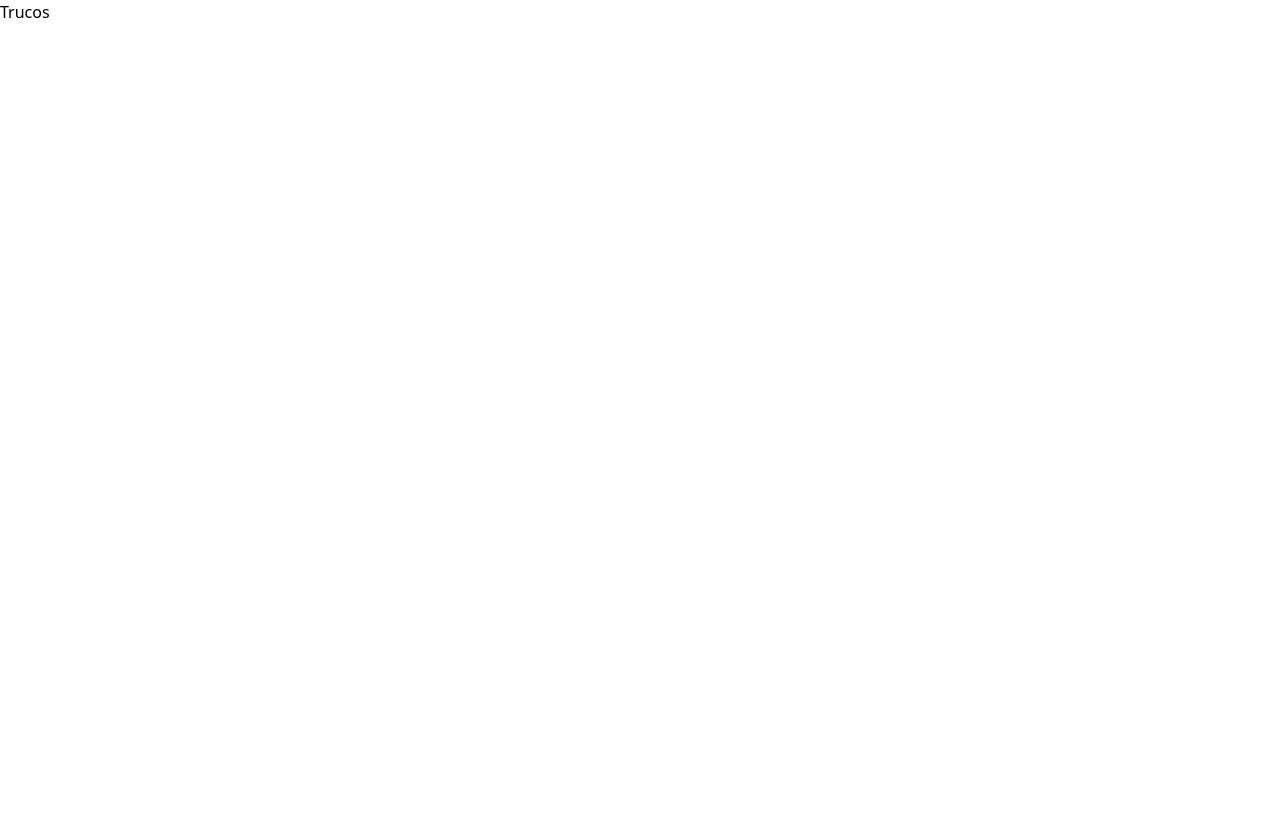
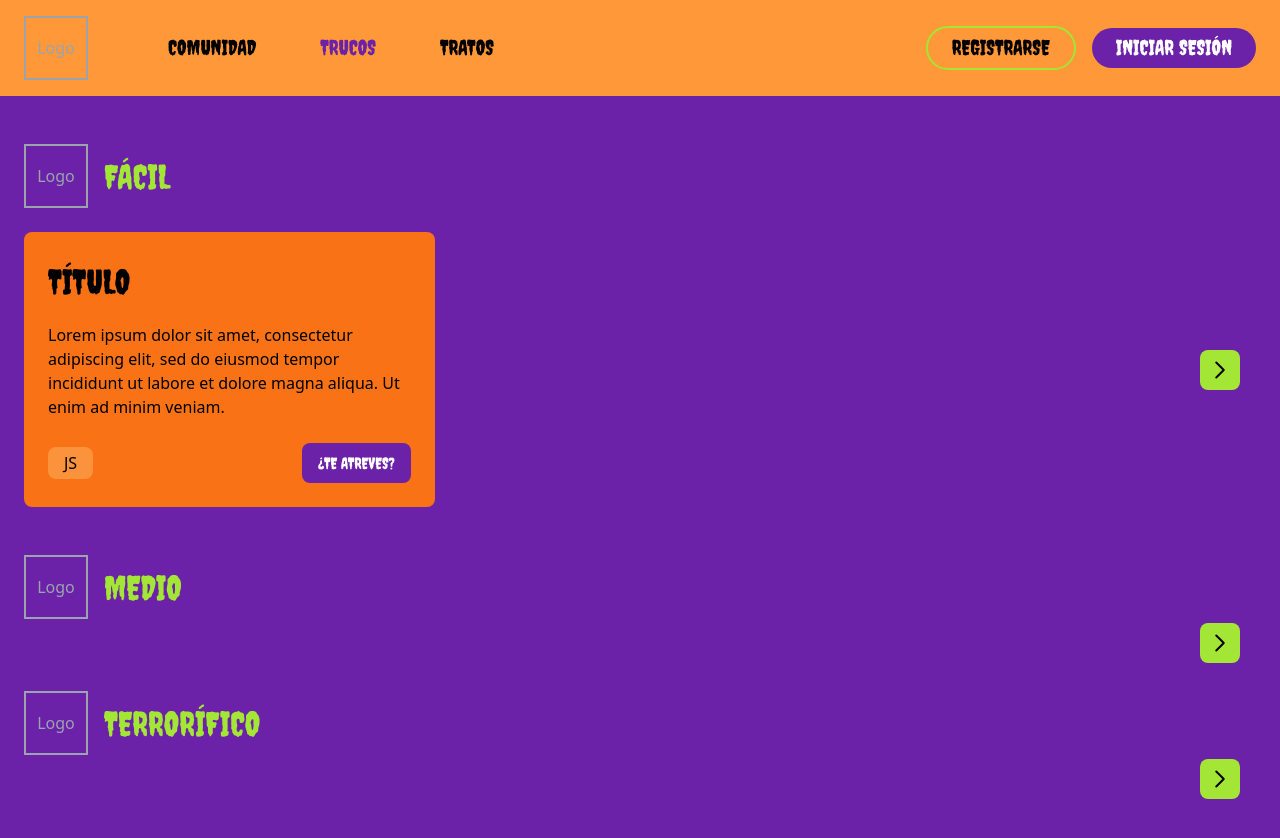
Before and after one commit to JoelDelgado246/TrucoOTrabajo-Junior, a React (Vite) app in the folder packages/Frontend/: page /trucos in a window 1280 px wide. Shown: the top 838 px of the page. Before the commit the page ends 800 px from the top, so only its background shows below. Built offline with nearby package versions, Linux system fonts and the light colour scheme.

Commit message:
Refactor routing in App.jsx and add ChallengeDetail component

```diff
--- a/packages/Frontend/src/App.jsx
+++ b/packages/Frontend/src/App.jsx
@@ -6,6 +6,7 @@ import Trucos from "./pages/Trucos";
 import Tratos from "./pages/Tratos";
 import Login from "./pages/Login";
 import Registro from "./pages/Registro";
+import ChallengeDetail from "./components/trucos/ChallengeDetail";
 
 function App() {
   return (
@@ -13,7 +14,9 @@ function App() {
       <Routes>
         <Route path="/" element={<Home />} />
         <Route path="/comunidad" element={<Comunidad />} />
+        <Route path="/" element={<Home />} />
         <Route path="/trucos" element={<Trucos />} />
+        <Route path="/trucos/:id" element={<ChallengeDetail />} />
         <Route path="/tratos" element={<Tratos />} />
         <Route path="/login" element={<Login />} />
         <Route path="/registro" element={<Registro />} />
--- a/packages/Frontend/src/components/layout/Header.jsx
+++ b/packages/Frontend/src/components/layout/Header.jsx
@@ -23,7 +23,11 @@ export default function Header() {
             </Link>
             <Link
               to="/trucos"
-              className="font-creepster text-[21px] text-black hover:text-purple-800"
+              className={`font-creepster text-[21px] ${
+                location.pathname === "/trucos"
+                  ? "text-purple-800"
+                  : "text-black"
+              } hover:text-purple-800`}
             >
               TRUCOS
             </Link>
--- /dev/null
+++ b/packages/Frontend/src/components/trucos/ChallengeCard.jsx
@@ -0,0 +1,17 @@
+// src/components/trucos/ChallengeCard.jsx
+export default function ChallengeCard({ title, description, language }) {
+  return (
+    <div className="bg-orange-500 rounded-lg p-6 flex flex-col h-full">
+      <h3 className="font-creepster text-[34px] text-black mb-4">{title}</h3>
+      <p className="text-black mb-6 flex-grow">{description}</p>
+      <div className="flex justify-between items-center">
+        <span className="bg-orange-400 text-black px-4 py-1 rounded-lg">
+          {language}
+        </span>
+        <button className="bg-purple-800 text-white font-creepster px-4 py-2 rounded-lg hover:bg-purple-900">
+          ¿TE ATREVES?
+        </button>
+      </div>
+    </div>
+  );
+}
--- /dev/null
+++ b/packages/Frontend/src/components/trucos/ChallengeDetail.jsx
@@ -0,0 +1,60 @@
+// src/pages/challenges/ChallengeDetail.jsx
+import { useParams } from "react-router-dom";
+import Header from "../../components/layout/Header";
+
+export default function ChallengeDetail() {
+  const { id } = useParams();
+
+  return (
+    <div className="min-h-screen">
+      <Header />
+
+      <main className="bg-purple-800 min-h-screen py-12 px-6">
+        <div className="container mx-auto">
+          {/* Encabezado del reto */}
+          <div className="bg-orange-500 rounded-lg p-8 mb-8">
+            <h1 className="font-creepster text-[45px] mb-4">TÍTULO DEL RETO</h1>
+            <div className="flex items-center gap-4 mb-4">
+              <span className="bg-orange-400 text-black px-4 py-1 rounded-lg">
+                JS
+              </span>
+              <span className="text-lime-400 font-creepster">FÁCIL</span>
+            </div>
+            <p className="text-black">Descripción detallada del reto...</p>
+          </div>
+
+          {/* Contenido del reto */}
+          <div className="grid grid-cols-2 gap-8">
+            {/* Instrucciones */}
+            <div className="bg-orange-500 rounded-lg p-8">
+              <h2 className="font-creepster text-[34px] mb-4">INSTRUCCIONES</h2>
+              <ul className="list-disc list-inside space-y-2">
+                <li>Paso 1...</li>
+                <li>Paso 2...</li>
+                <li>Paso 3...</li>
+              </ul>
+            </div>
+
+            {/* Editor/Solución */}
+            <div className="bg-orange-500 rounded-lg p-8">
+              <h2 className="font-creepster text-[34px] mb-4">TU SOLUCIÓN</h2>
+              <div className="bg-gray-900 rounded-lg p-4">
+                <pre className="text-white">
+                  <code>
+                    function tuSolucion(){" "}
+                    {
+                      // Código aquí
+                    }
+                  </code>
+                </pre>
+              </div>
+              <button className="bg-purple-800 text-white font-creepster px-6 py-2 rounded-lg mt-4 hover:bg-purple-900">
+                PROBAR SOLUCIÓN
+              </button>
+            </div>
+          </div>
+        </div>
+      </main>
+    </div>
+  );
+}
--- /dev/null
+++ b/packages/Frontend/src/components/trucos/DifficultySection.jsx
@@ -0,0 +1,53 @@
+// src/components/trucos/DifficultySection.jsx
+import { useState } from "react";
+import ChallengeCard from "./ChallengeCard";
+
+export default function DifficultySection({ title, challenges, titleColor }) {
+  const [currentIndex, setCurrentIndex] = useState(0);
+
+  const nextSlide = () => {
+    setCurrentIndex((prev) => (prev + 1) % Math.ceil(challenges.length / 3));
+  };
+
+  return (
+    <div className="mb-12">
+      <div className="flex items-center gap-4 mb-6">
+        <div className="w-16 h-16 border-2 border-gray-400 flex items-center justify-center">
+          <span className="text-gray-400">Logo</span>
+        </div>
+        <h2 className={`font-creepster text-[34px] ${titleColor}`}>{title}</h2>
+      </div>
+
+      <div className="relative">
+        <div className="flex gap-6 overflow-hidden">
+          {challenges
+            .slice(currentIndex * 3, (currentIndex + 1) * 3)
+            .map((challenge, index) => (
+              <div key={index} className="w-1/3">
+                <ChallengeCard {...challenge} />
+              </div>
+            ))}
+        </div>
+        <button
+          onClick={nextSlide}
+          className="absolute right-4 top-1/2 -translate-y-1/2 bg-lime-400 rounded-lg w-10 h-10 flex items-center justify-center hover:bg-lime-500"
+        >
+          <svg
+            xmlns="http://www.w3.org/2000/svg"
+            fill="none"
+            viewBox="0 0 24 24"
+            strokeWidth={2}
+            stroke="currentColor"
+            className="w-6 h-6"
+          >
+            <path
+              strokeLinecap="round"
+              strokeLinejoin="round"
+              d="M8.25 4.5l7.5 7.5-7.5 7.5"
+            />
+          </svg>
+        </button>
+      </div>
+    </div>
+  );
+}
--- a/packages/Frontend/src/pages/Trucos.jsx
+++ b/packages/Frontend/src/pages/Trucos.jsx
@@ -1,8 +1,51 @@
+// src/pages/Trucos.jsx
+import Header from "../components/layout/Header";
+import DifficultySection from "../components/trucos/DifficultySection";
+
+const challenges = {
+  facil: [
+    {
+      title: "TÍTULO",
+      description:
+        "Lorem ipsum dolor sit amet, consectetur adipiscing elit, sed do eiusmod tempor incididunt ut labore et dolore magna aliqua. Ut enim ad minim veniam.",
+      language: "JS",
+    },
+    // ... más retos
+  ],
+  medio: [
+    // ... retos de dificultad media
+  ],
+  terrorifico: [
+    // ... retos terroríficos
+  ],
+};
+
 export default function Trucos() {
-    return (
-      <div>
-        <h1>Trucos</h1>
-        {/* Contenido pendiente */}
-      </div>
-    )
-  }
+  return (
+    <div className="min-h-screen">
+      <Header />
+
+      <main className="bg-purple-800 py-12 px-6">
+        <div className="container mx-auto">
+          <DifficultySection
+            title="FÁCIL"
+            challenges={challenges.facil}
+            titleColor="text-lime-400"
+          />
+
+          <DifficultySection
+            title="MEDIO"
+            challenges={challenges.medio}
+            titleColor="text-lime-400"
+          />
+
+          <DifficultySection
+            title="TERRORÍFICO"
+            challenges={challenges.terrorifico}
+            titleColor="text-lime-400"
+          />
+        </div>
+      </main>
+    </div>
+  );
+}
```
